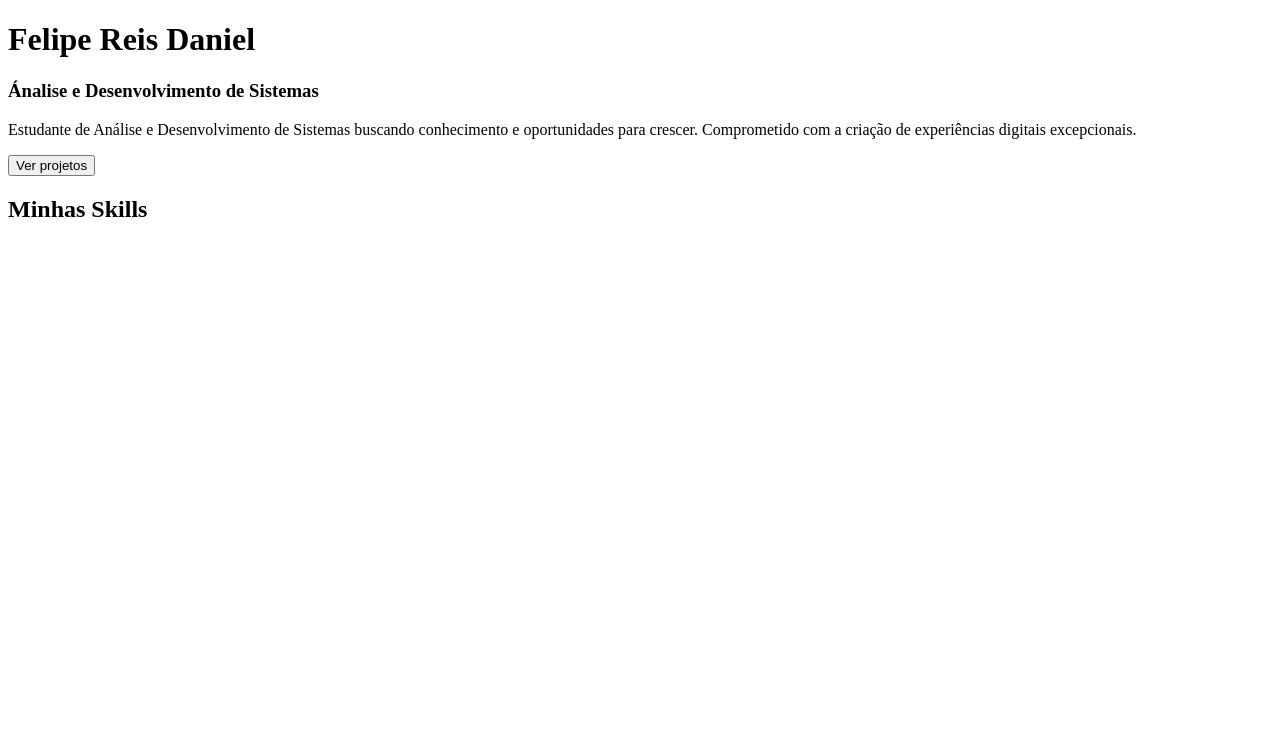
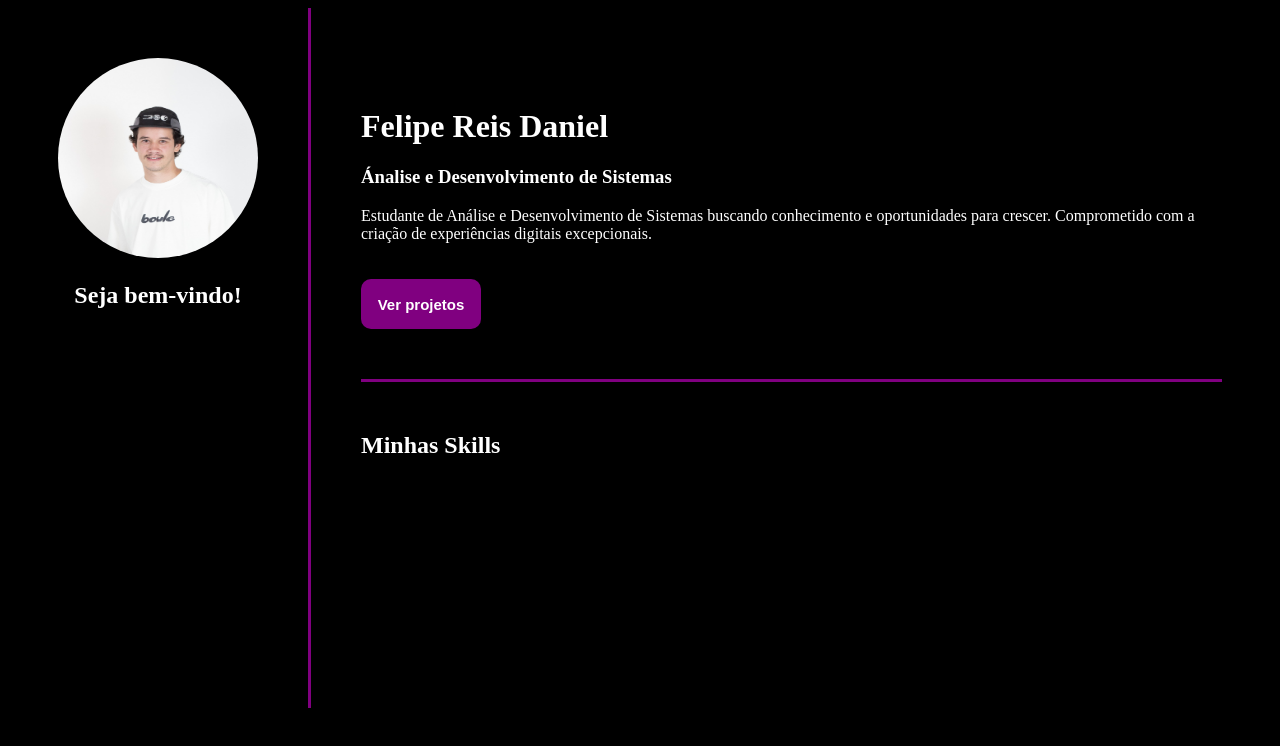
Before and after one commit to felipreis/felipreis.github.io, a plain HTML site: page index.html in a window 1280 px wide. Drawn offline with Linux system fonts and the light colour scheme.

Commit message:
primeira fase portfólio

```diff
--- a/css/style.css
+++ b/css/style.css
@@ -0,0 +1,42 @@
+body{
+    background-color: black;
+    color:white;
+    display: flex;
+}
+
+#foto_perfil {
+    width: 200px;
+    height: 200px;
+    border-radius: 200px;
+}
+
+
+.profile{
+    text-align: center;
+    height: 600px;
+    padding: 50px;
+    border-right: solid 3px purple;
+}
+
+.container{
+    padding: 50px;
+}
+
+.description {
+    margin-top: 50px;
+    margin-bottom: 50px;
+    padding-bottom: 50px;
+    border-bottom: solid 3px purple;
+}
+
+button{
+    width: 120px;
+    height: 50px;
+    font-size: 15px;
+    font-weight: bold;
+    background-color: purple;
+    color: white;
+    border: none;
+    border-radius: 10px;
+    margin-top: 20px;
+}
--- a/index.html
+++ b/index.html
@@ -4,20 +4,24 @@
     <meta charset="UTF-8">
     <meta name="viewport" content="width=device-width, initial-scale=1.0">
     <title>Portfólio Felipe</title>
-    <link rel ="stylesheet" src ="css/style.css">
+    <link rel ="stylesheet" href ="css/style.css">
 </head>
 <body>
-    <div>
+    <div class = "profile">
+        <img src = "img/foto_perfil.jpg" alt = "foto perfil" id = "foto_perfil">
+        <h2 class = "welcome">Seja bem-vindo!</h2>
+        <div>
 
+        </div>
     </div>
-    <div>
-        <div>
+    <div class = "container">
+        <div class = "description">
             <h1>Felipe Reis Daniel</h1>
             <h3>Ánalise e Desenvolvimento de Sistemas</h3>
             <p>Estudante de Análise e Desenvolvimento de Sistemas buscando conhecimento e oportunidades para crescer. Comprometido com a criação de experiências digitais excepcionais.</p>
             <button>Ver projetos</button>
         </div>
-        <div>
+        <div class = "skills">
             <div>
                 <h2>Minhas Skills</h2>
                 <div>
```
